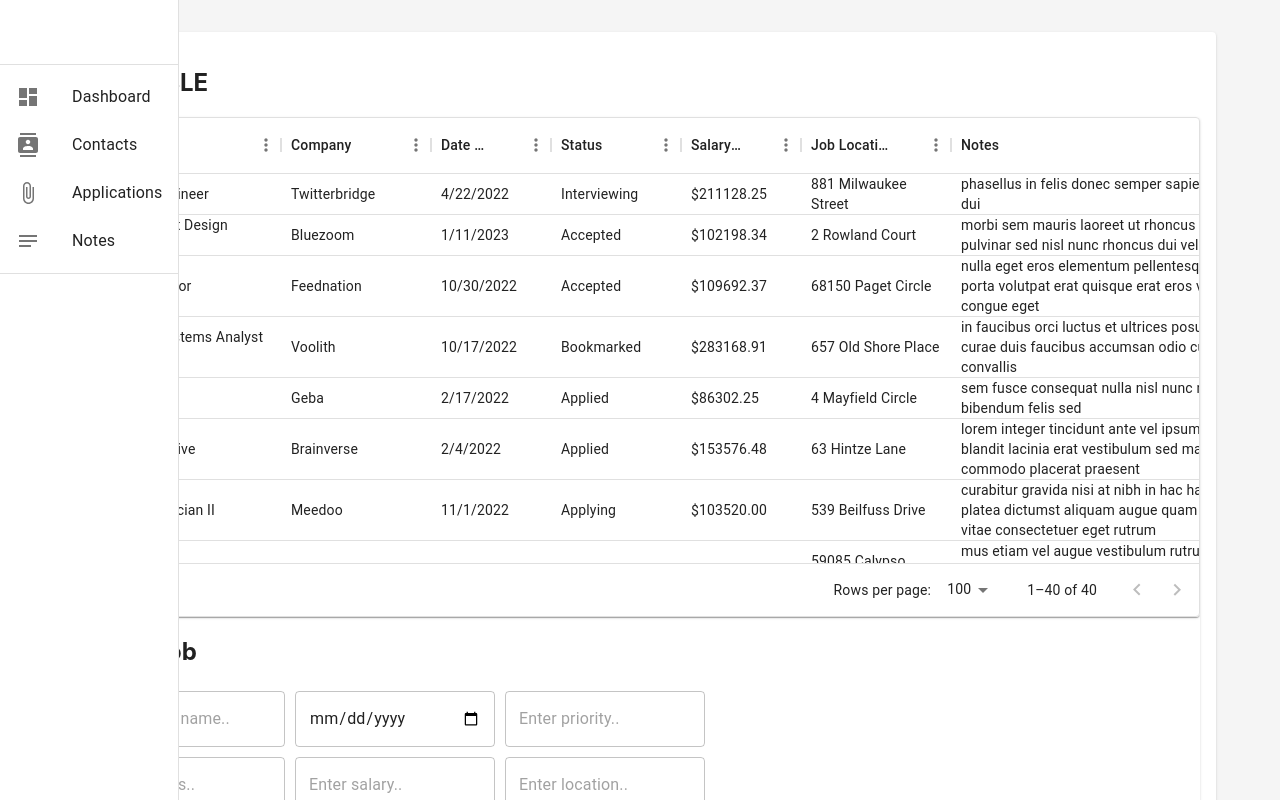
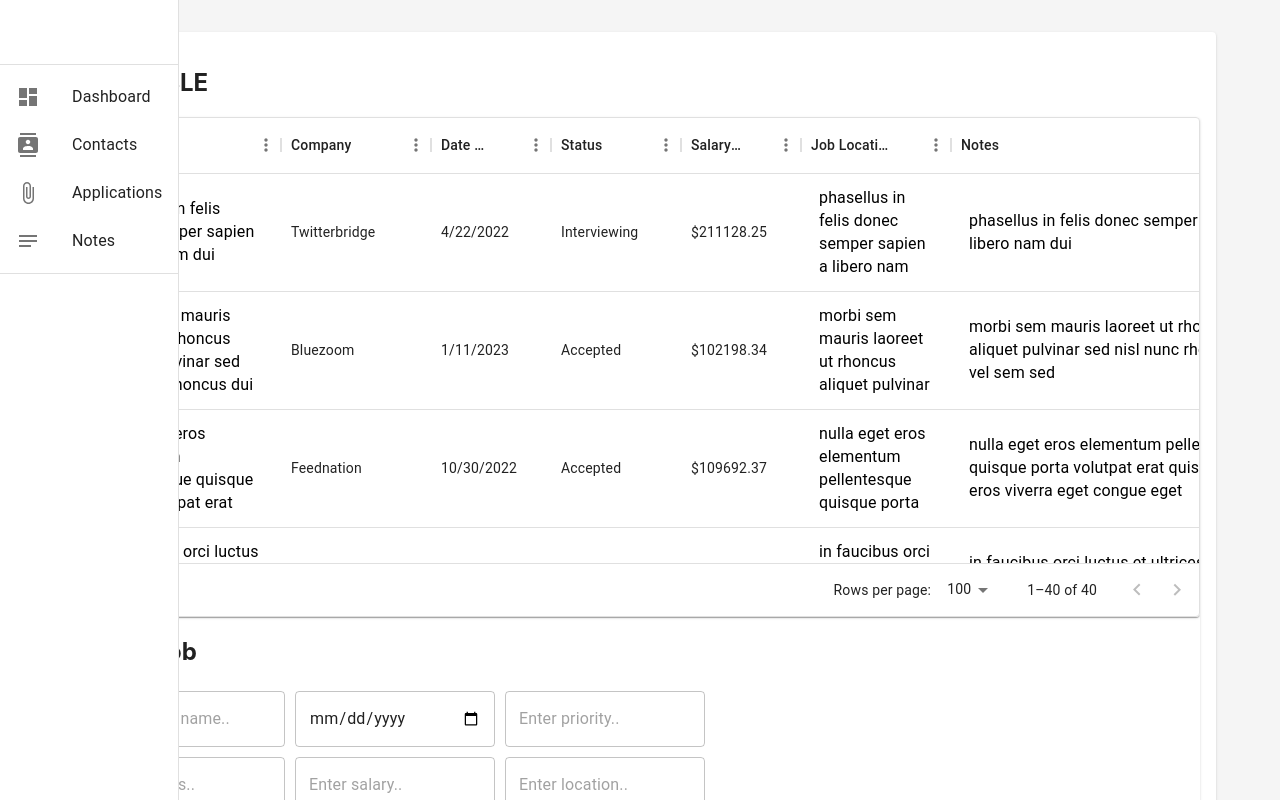
Before and after one commit to OSUMed/Job-Navi-FrontEnd, a React (Create React App) app: page /applications in a window 1280 px wide. Built offline with nearby package versions, Linux system fonts and the light colour scheme; the HTML template or start-up script is replaced by a standard one.

Commit message:
update application component with row edit feature

```diff
--- a/src/Components/Applications.tsx
+++ b/src/Components/Applications.tsx
@@ -24,6 +24,7 @@ import {
   GridColDef,
   GridRowId,
   GridRowsProp,
+  GridRowModel,
   GridRowModes,
   GridRowModesModel,
   GridRenderEditCellParams,
@@ -35,6 +36,7 @@ import moment from "moment";
 import { styled } from "@mui/material/styles";
 import { randomId } from "@mui/x-data-grid-generator";
 import { SubdirectoryArrowRightRounded } from "@mui/icons-material";
+import CancelIcon from "@mui/icons-material/Close";
 
 interface PropTypes {
   cookie: {
@@ -68,6 +70,9 @@ export default function Applications() {
   const [pageSize, setPageSize] = React.useState<number>(20);
   const [rowId, setRowId] = React.useState<number | null>();
   const [loading, setLoading] = React.useState<boolean>(true);
+  const [rowModesModel, setRowModesModel] = React.useState<GridRowModesModel>(
+    {}
+  );
 
   const CustomEditComponent: GridColDef["renderCell"] = (
     params: GridRenderEditCellParams
@@ -104,6 +109,22 @@ export default function Applications() {
       width: 200,
       editable: true,
       sortable: true,
+      renderCell: (params) => (
+        <CustomDisabledTextField
+          multiline
+          variant={"standard"}
+          fullWidth
+          InputProps={{ disableUnderline: true }}
+          maxRows={4}
+          disabled={true}
+          sx={{
+            padding: 1,
+            color: "primary.main",
+          }}
+          defaultValue={params.row.notes}
+          value={params.row.notes}
+        />
+      ),
       // This will render the cell how you want it. Instead of a regular cell, I want to create a textfield so I don't have to scroll
       // right when the message is too long(textfield wraps text around)
       // renderCell: (params) => (
@@ -171,6 +192,22 @@ export default function Applications() {
       width: 150,
       editable: true,
       sortable: true,
+      renderCell: (params) => (
+        <CustomDisabledTextField
+          multiline
+          variant={"standard"}
+          fullWidth
+          InputProps={{ disableUnderline: true }}
+          maxRows={4}
+          disabled={true}
+          sx={{
+            padding: 1,
+            color: "primary.main",
+          }}
+          defaultValue={params.row.notes}
+          value={params.row.notes}
+        />
+      ),
       // renderCell: (params) => (
       //   <CustomDisabledTextField
       //     multiline
@@ -195,6 +232,22 @@ export default function Applications() {
       // hide: true,
       editable: true,
       sortable: true,
+      renderCell: (params) => (
+        <CustomDisabledTextField
+          multiline
+          variant={"standard"}
+          fullWidth
+          InputProps={{ disableUnderline: true }}
+          maxRows={4}
+          disabled={true}
+          sx={{
+            padding: 1,
+            color: "primary.main",
+          }}
+          defaultValue={params.row.notes}
+          value={params.row.notes}
+        />
+      ),
       // renderCell: (params) => (
       //   <CustomDisabledTextField
       //     multiline
@@ -230,15 +283,70 @@ export default function Applications() {
     {
       field: "actions",
       headerName: "Actions",
-      width: 100,
+      width: 200,
       renderCell: (params) => {
+        const isInEditMode =
+          rowModesModel[params.id]?.mode === GridRowModes.Edit;
+        // console.log("what is isInEditMode: ", isInEditMode);
+        if (isInEditMode) {
           return (
+            <>
+              <Button
+                onClick={() => setRowSave(params.row.jobId)}
+                variant="contained"
+              >
+                Save
+              </Button>
+              <pre> </pre>
+              <Button
+                onClick={() => setRowCancel(params.row.jobId)}
+                variant="contained"
+              >
+                Cancel
+              </Button>
+            </>
+          );
+        }
+        return (
+          <>
+            <Button
+              sx={{ mr: 1 }}
+              onClick={() => setRowEdit(params.row.jobId)}
+              variant="contained"
+            >
+              Update
+            </Button>
+            <br />
             <Button
               onClick={() => handleDelete(params.row.jobId)}
               variant="contained"
             >
               Delete
             </Button>
+          </>
+        );
+      },
+      renderEditCell: (params) => {
+        // const isInEditMode =
+        //   rowModesModel[params.id]?.mode === GridRowModes.Edit;
+        // console.log("what is isInEditMode: ", isInEditMode);
+        // if (isInEditMode) {
+        return (
+          <>
+            <Button
+              onClick={() => setRowSave(params.row.contactId)}
+              variant="contained"
+            >
+              Save
+            </Button>
+            <br />
+            <GridActionsCellItem
+              onClick={() => setRowCancel(params.row.contactId)}
+              icon={<CancelIcon />}
+              label="Cancel"
+              className="textPrimary"
+            />
+          </>
         );
       },
     },
@@ -253,6 +361,7 @@ export default function Applications() {
   }
 
   React.useEffect(() => {
+    setLoading(true);
     // console.log("Hello from JobsTable");
     // Grab data from backend on page load:
     // setLoading(true);
@@ -265,7 +374,7 @@ export default function Applications() {
     //   setAllJobs(response.data);
     //   setLoading(false);
     // });
-    // setAllJobs(jobsData);
+    setAllJobs(tableData);
     setLoading(false);
   }, []);
 
@@ -288,18 +397,18 @@ export default function Applications() {
   const handleAddJobFormSubmit = (e: React.SyntheticEvent<HTMLFormElement>) => {
     e.preventDefault();
 
-    // const newJob = {
-    //   jobId: randomId(),
-    //   jobTitle: addJob.jobTitle,
-    //   dateCreated: addJob.dateCreated,
-    //   priority: addJob.priority,
-    //   status: addJob.status,
-    //   location: addJob.location,
-    //   notes: addJob.notes,
-    //   company: addJob.company,
-    //   dateApplied: addJob.dateApplied,
-    //   salary: addJob.salary,
-    // };
+    const newJob = {
+      jobId: randomId(),
+      jobTitle: addJob.jobTitle,
+      dateCreated: addJob.dateCreated,
+      priority: addJob.priority,
+      status: addJob.status,
+      location: addJob.location,
+      notes: addJob.notes,
+      company: addJob.company,
+      dateApplied: addJob.dateApplied,
+      salary: addJob.salary,
+    };
     // Axios.post(`${baseURL}/jobs`, newJob, {
     //   headers: {
     //     Authorization: `Bearer ${store.session}`,
@@ -316,7 +425,7 @@ export default function Applications() {
     //   // console.log("2nd localhost res is: ", response.data);
     // });
     // // console.log("add job: ", newJob);
-    // setAllJobs([...allJobs, newJob]);
+    setAllJobs([...allJobs, newJob]);
   };
 
   /*------------------------------------Update/Edit Cell Dialog Logic------------------------------------*/
@@ -342,7 +451,7 @@ export default function Applications() {
     const { newRow, oldRow, resolve } = confirmData;
     // console.log("New row is: ", newRow, newRow.jobId);
     // If user responds yes, send new row to database, else resolve old row back:
-    // if (response == "Yes") {
+    if (response == "Yes") {
       //   Axios.put(`${baseURL}/jobs/${newRow.jobId}`, newRow, {
       //     headers: {
       //       Authorization: `Bearer ${store.session}`,
@@ -351,11 +460,11 @@ export default function Applications() {
       //     // setAllJobs(response.data);
       //     // setPosts(response.data);
       //     console.log("3nd localhost res is: ", response.data);
-    //     resolve(newRow);
+      resolve(newRow);
       //   });
-    // } else if (response == "No") {
-    //   resolve(oldRow);
-    // }
+    } else if (response == "No") {
+      resolve(oldRow);
+    }
     setConfirmData(null);
   };
 
@@ -392,6 +501,9 @@ export default function Applications() {
   const handleDelete = (jobId: number) => {
     // const getDeleteItem = allJobs.filter((row) => row.jobId === jobId);
     const delete_record = { jobId: jobId };
+    const updatedApplications = allJobs.filter((row) => row.jobId !== jobId);
+    // console.log("updated contacts are: ", contactId, updatedContacts);
+    setAllJobs(updatedApplications);
     // Axios.delete(`${baseURL}/jobs/${jobId}`, {
     //   headers: {
     //     Authorization: `Bearer ${store.session}`,
@@ -418,6 +530,20 @@ export default function Applications() {
   // rows: the actual data for each row(it does the map function)
   // Update stuff is a little weird-- requires making a promise and resolving it
   // After that, it is just the regular Form Submit stuff
+
+  const setRowEdit = (id: GridRowId) => {
+    setRowModesModel({ ...rowModesModel, [id]: { mode: GridRowModes.Edit } });
+  };
+  const setRowSave = (id: GridRowId) => {
+    setRowModesModel({ ...rowModesModel, [id]: { mode: GridRowModes.View } });
+  };
+  const setRowCancel = (id: GridRowId) => {
+    setRowModesModel({
+      ...rowModesModel,
+      [id]: { mode: GridRowModes.View, ignoreModifications: true },
+    });
+  };
+
   return (
     <Box sx={{ display: "flex" }}>
       <Sidebar />
@@ -456,8 +582,10 @@ export default function Applications() {
                       // rowsPerPageOptions={[20, 40, 60]}
                       // autoPageSize={true}
                       // experimentalFeatures={{ newEditingApi: true }}
+                      editMode="row"
                       processRowUpdate={processRowUpdate}
                       onProcessRowUpdateError={handleProcessRowUpdateError}
+                      rowModesModel={rowModesModel}
                     />
                   </Paper>
                   <h2>Add a Job</h2>
```
Lines whose indentation alone changed are shown as unchanged.
